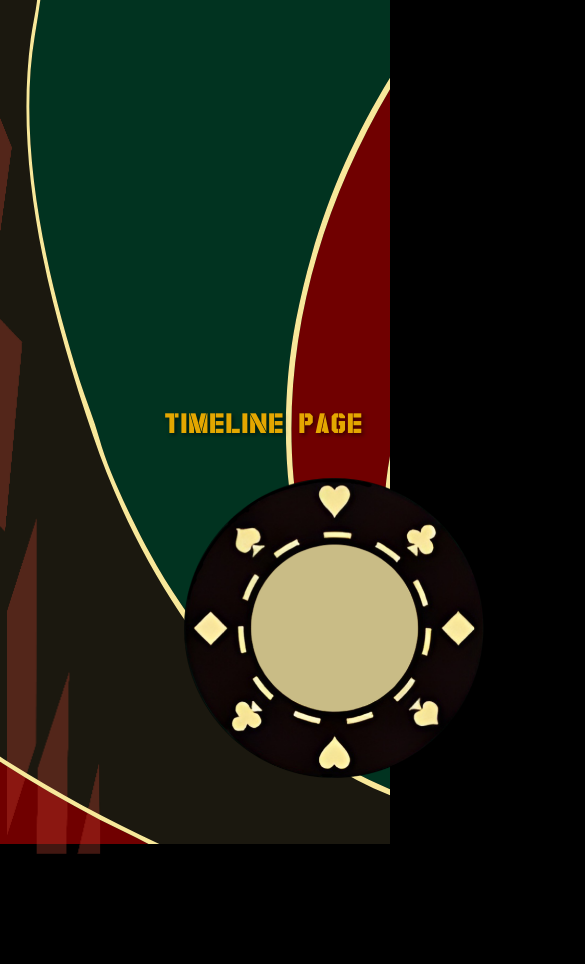
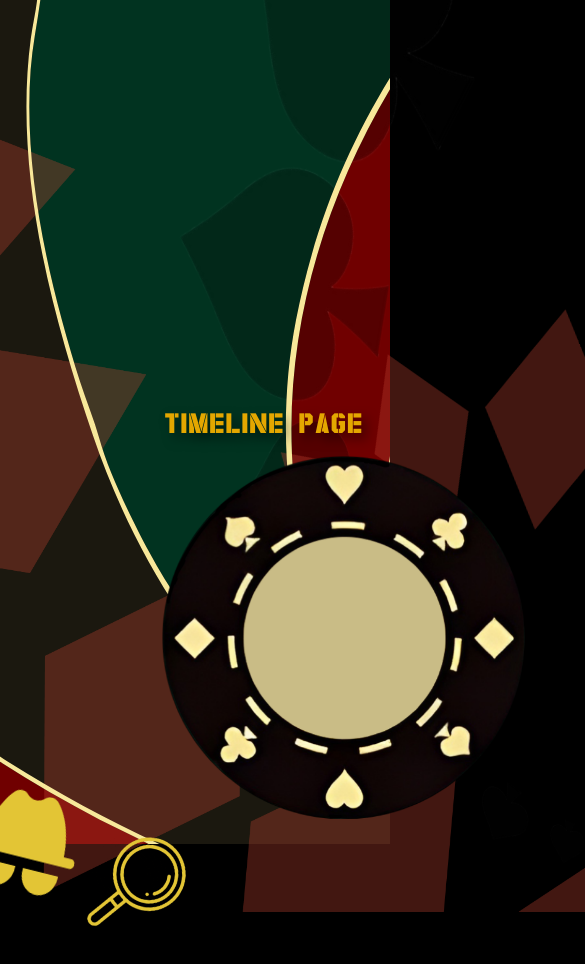
Before and after one commit to yuv44n/makeathon7-website, a React (Vite) app: page /timeline in a window 390 px wide. Shown: the top 964 px of the page, 585 px wide, since content can reach past the window. Built offline with nearby package versions, Linux system fonts and the light colour scheme.

Commit message:
converted to responsive units

```diff
--- a/src/styles/Timeline.module.css
+++ b/src/styles/Timeline.module.css
@@ -122,29 +122,29 @@ body{
 .spades{
     position: absolute;
     transform: rotate(-15deg);
-    top: -170px;
-    left: 650px;
+    top: -23%;
+    left: 43%;
     opacity: 0.5;
     z-index: 2;
 }
 
 .spades img{
     height: 130vh;
-    width: 25vw;
+    aspect-ratio: 2/5;
     animation: fadein2 1.5s ease-in-out forwards;
 }
 
 .diamonds1{
     position: absolute;
     transform: rotate(0deg);
-    top: 10px;
-    left: 0px;
+    top: 3vh;
+    left: -1vw;
     z-index: 2;
 }
 
 .diamonds1 img{
-    height: 100vh;
-    width: 30vw;
+    height: 105vh;
+    aspect-ratio: 8/9;
     animation: fadein3 1.5s ease-in-out forwards;
     z-index: 2;
 }
@@ -152,14 +152,14 @@ body{
 .diamonds2{
     position: absolute;
     transform: rotate(-15deg);
-    top: 220px;
-    left: 1100px;
+    top: 31vh;
+    left: 71vw;
     z-index: 2;
 }
 
 .diamonds2 img{
-    height: 100vh;
-    width: 30vw;
+    height: 105vh;
+    aspect-ratio: 8/9;
     animation: fadein3 1.5s ease-in-out forwards;
 }
 
@@ -170,7 +170,7 @@ body{
     width: 100%;
     background-size: cover;
     background-position: center;
-    animation: fadein 1s ease-in-out forwards;
+    animation: fadein 1.5s ease-in-out forwards;
     z-index: 1;
 }
 
@@ -184,7 +184,7 @@ body{
     font-family: 'coburn', Arial, sans-serif;
     font-size: 1.8em;
     font-weight: 400;
-    text-shadow: 2px 2px 4px rgba(0, 0, 0, 0.5);
+    text-shadow: 0.2em 0.2em 0.4em rgba(0, 0, 0, 0.5);
     text-align: left;
     word-wrap: break-word;
     z-index: 5;
@@ -195,8 +195,8 @@ body{
     background-image: url('../components/images/image1.png');
     background-size: cover;
     transform: scale(0.7);
-    width: 875px;
-    height: 550px;
+    width: 50vw;
+    aspect-ratio: 29/18;
     flex-shrink: 0;
     z-index: 5;
 
@@ -205,7 +205,7 @@ body{
 .description {
     color: #E4A700;
     font-family: "Inria Serif";
-    font-size: 20.295px;
+    font-size: 0.9em;
     font-style: normal;
     font-weight: 400;
     line-height: normal;
@@ -214,8 +214,8 @@ body{
 
 .eventcard{
     position: absolute;
-    top: -9%;
-    left: 45%;
+    top: 0.5%;
+    left: 52%;
     z-index: 5;
 }
 
@@ -240,25 +240,25 @@ body{
 
 .menu li button{
     position: absolute;
-    left: 10px;
+    left: 1vw;
     list-style: none;
     transform: rotate(calc((35deg/5 * var(--icon))))
-    translateX(calc(-800px - var(--icon) * 40px))
-    translateY(calc(650px + var(--icon) * 34px));
+    translateX(calc(-50vw - var(--icon) * 3vw))
+    translateY(calc(101vh + var(--icon) * 2vh));
     transform-origin: 140px;
     z-index: 10;
 }
 
 .icon img{
-    height: 90px;
-    width: 90px;
+    height: 13vh;
+    aspect-ratio: 1;
 }
 
 .icon img:hover{
-    height: 120px;
-    width: 120px;
+    height: 15vh;
+    aspect-ratio: 1;
     opacity: 0.6;
-    transform: translateX(-20px) translateY(-50px);
+    transform: translateX(-1.2vh) translateY(-1.4vw);
 }
 
 .chip {
@@ -270,8 +270,8 @@ body{
     left: 72.7%;
     z-index: 8;
     scale: 3;
-    width: 100px; /* Ensure the chip has a size */
-    height: 100px; /* Ensure the chip has a size */
+    width: 14.3vh;
+    aspect-ratio: 1;
     animation: rotateChip 1.5s ease-in-out forwards;
     z-index: 5;
 }
```
